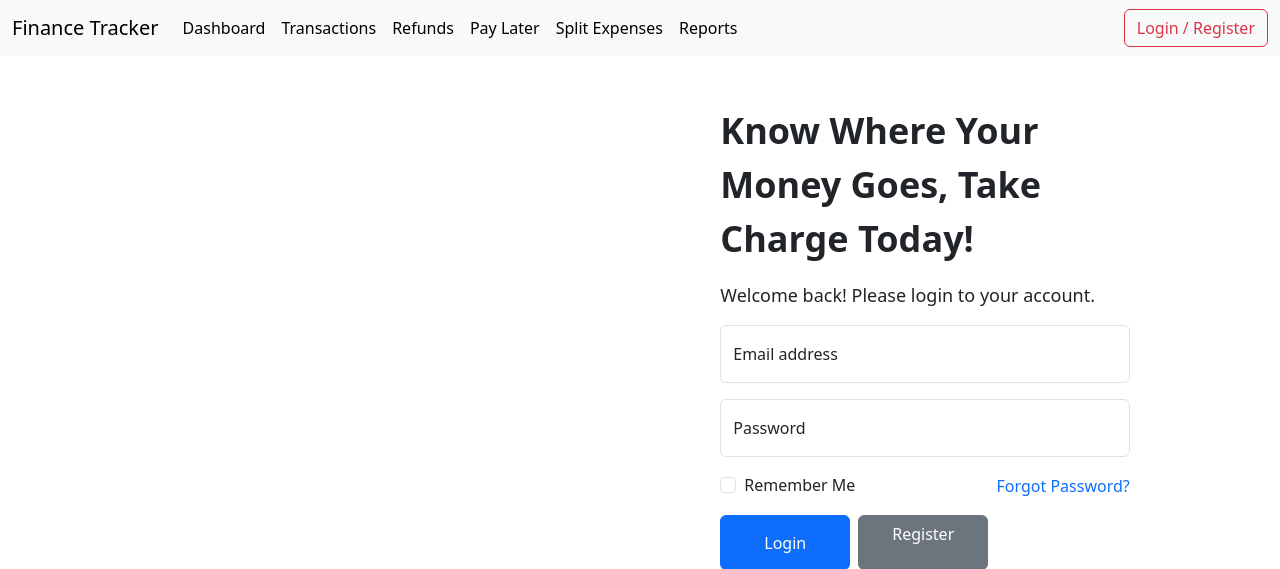
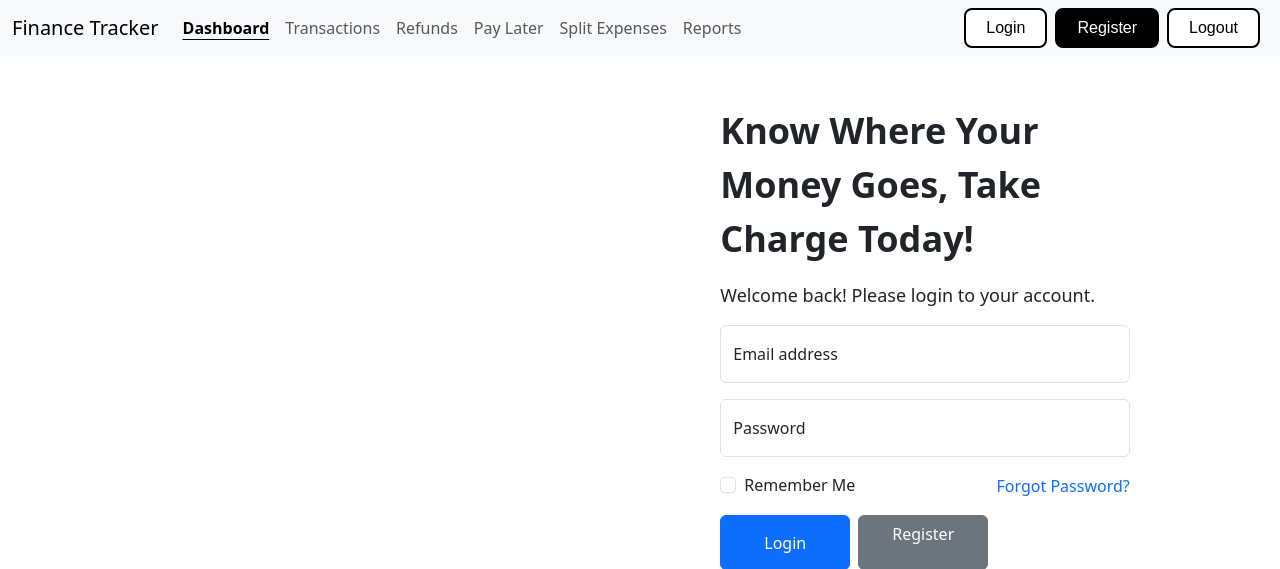
Before and after one commit to Sasi-Kiran-Vullaganti/FinanceTrackerProject, a Django app: page /users/login in a window 1280 px wide. Shown: the top 569 px of the page. Run offline with Django 5.2, Linux system fonts and the light colour scheme.

Commit message:
login/register/logout buttons added

```diff
--- a/FinanceTrackerApplication/templates/base.html
+++ b/FinanceTrackerApplication/templates/base.html
@@ -16,6 +16,47 @@
 
     {% block extra_css %}{% endblock %}
 </head>
+<style>
+  .nav-link.active{
+    text-decoration: underline;
+    text-underline-offset: 5px;
+    font-weight: 600;
+  }
+  .nav-link:hover{
+    font-weight: 600;
+    color:#333;
+  }
+  .button {
+    font-family: Arial, sans-serif;
+    font-size: 16px;
+    padding: 6px 20px;
+    border-radius: 8px;
+    margin-right:8px;
+    cursor: pointer;
+    border: 2px solid black;
+    transition: 0.3s;
+  }
+
+  .primary-btn {
+      background-color: white;
+      color: black;
+  }
+
+  .primary-btn:hover {
+      background-color: #333;
+      color:#fff;
+  }
+
+  .secondary-btn {
+      background-color: black;
+      color: white;
+  }
+
+  .secondary-btn:hover {
+      background-color: #fff;
+      color:rgb(0, 0, 0);
+  }
+</style>
 <body>
 
     <nav class="navbar navbar-expand-lg bg-body-tertiary">
@@ -30,25 +71,31 @@
                 <a class="nav-link active" aria-current="page" href="#">Dashboard</a>
               </li>
               <li class="nav-item">
-                <a class="nav-link active" aria-current="page" href="#">Transactions</a>
+                <a class="nav-link" aria-current="page" href="#">Transactions</a>
               </li>
               <li class="nav-item">
-                <a class="nav-link active" aria-current="page" href="#">Refunds</a>
+                <a class="nav-link" aria-current="page" href="#">Refunds</a>
               </li>
               <li class="nav-item">
-                <a class="nav-link active" aria-current="page" href="#">Pay Later</a>
+                <a class="nav-link" aria-current="page" href="#">Pay Later</a>
               </li>
               <li class="nav-item">
-                <a class="nav-link active" aria-current="page" href="#">Split Expenses</a>
+                <a class="nav-link" aria-current="page" href="#">Split Expenses</a>
               </li>
               <li class="nav-item">
-                <a class="nav-link active" aria-current="page" href="#">Reports</a>
+                <a class="nav-link" aria-current="page" href="#">Reports</a>
               </li>
 
             </ul>
             <ul class="navbar-nav ms-auto mb-2 mb-lg-0">
                 <li class="nav-item">
-                  <a class="btn btn-outline-danger" aria-current="page" href="#">Login / Register</a>
+                  <button class="button primary-btn" aria-current="page" href="#">Login</button>
+                </li>
+                <li class="nav-item">
+                  <button class="button secondary-btn" aria-current="page" href="#">Register</button>
+                </li>
+                <li class="nav-item">
+                  <button class="button primary-btn" aria-current="page" href="#">Logout</button>
                 </li>
               </ul>
           </div>
```
